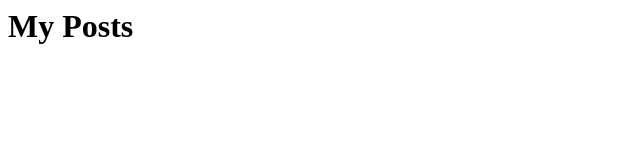
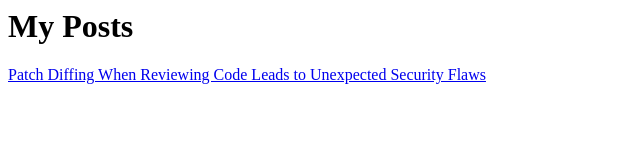
Before and after one commit to InfosecExtra/infosecextra.github.io, a plain HTML site: page index.html in a window 1280 px wide. Shown: the whole page, without its empty margins (0-640 px from the left). Drawn offline with Linux system fonts and the light colour scheme.

Commit message:
Update index.html

```diff
--- a/index.html
+++ b/index.html
@@ -1 +1,4 @@
 <h1>My Posts</h1>
+<a href="https://infosecextra.github.io/blogs/Patch%20Diffing%20When%20Reviewing%20Code%20Leads%20to%20Unexpected%20Security%20Flaws/Patch%20Diffing%20When%20Reviewing%20Code%20Leads%20to%20Unexpected%20Security%20Flaws.html">
+    Patch Diffing When Reviewing Code Leads to Unexpected Security Flaws
+</a>
```
